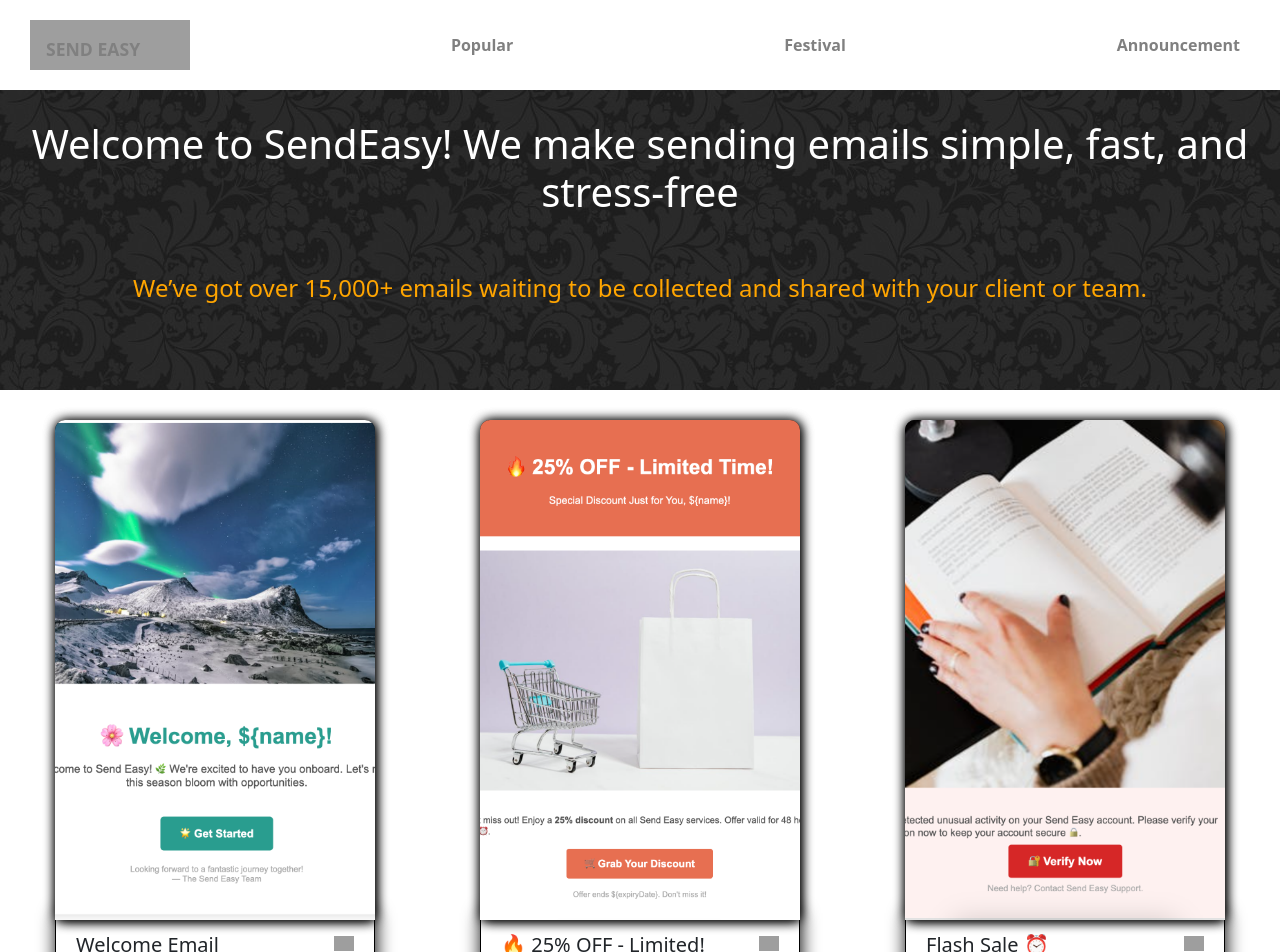
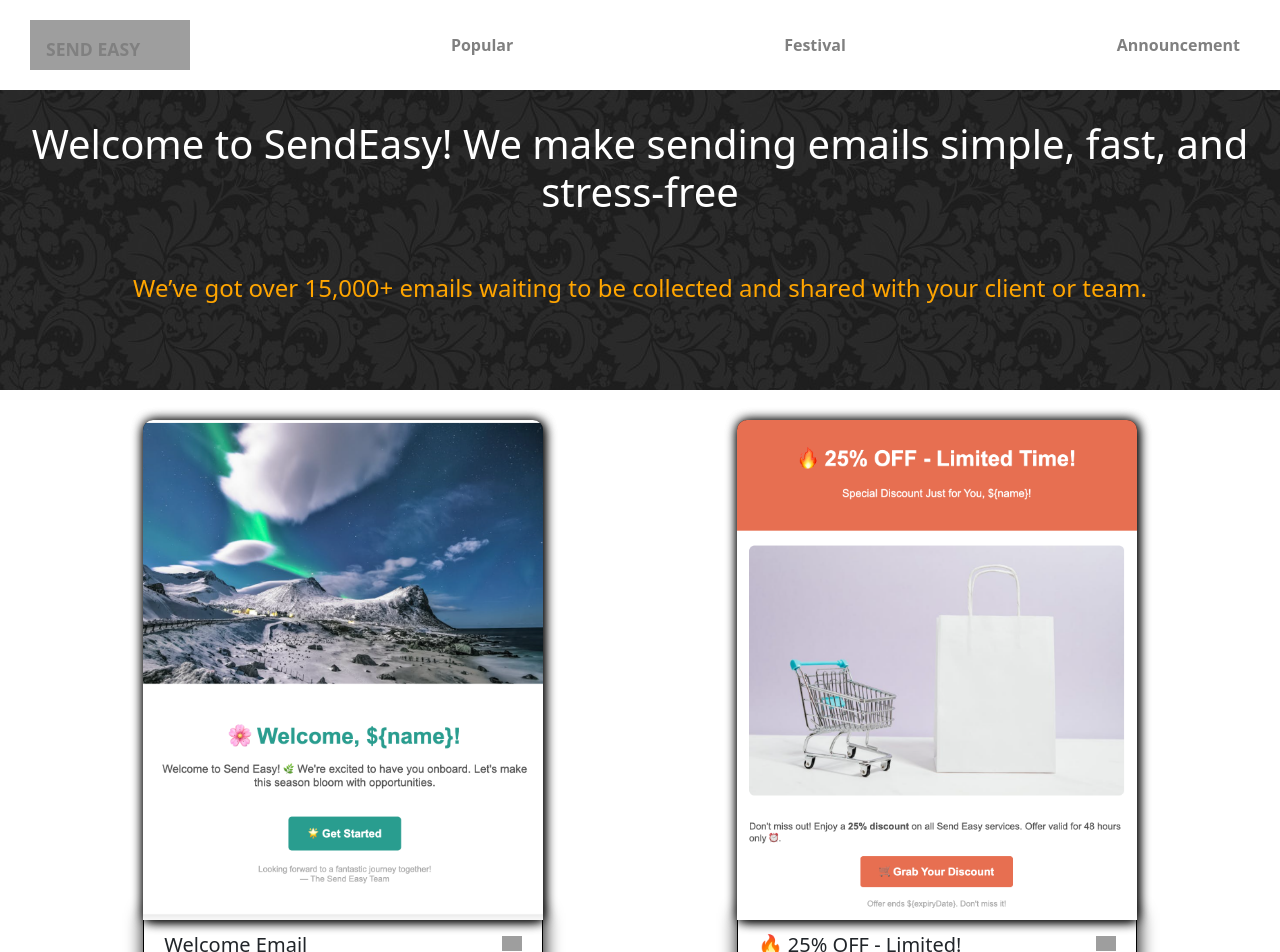
Before and after one commit to sabinacharyadev/sendeasy-client, a React (Vite) app: page / in a window 1280 px wide. Shown: the top 952 px of the page. Built offline with nearby package versions, Linux system fonts and the light colour scheme; grey boxes are pictures that could not be loaded.

Commit message:
card width increased

```diff
--- a/src/Components/EmailDisplayCard.jsx
+++ b/src/Components/EmailDisplayCard.jsx
@@ -79,7 +79,7 @@ const StyledWrapper = styled.div`
     background-size: cover;
     position: relative;
     border-radius: 10px;
-    width: 320px;
+    width: 400px;
     height: 500px;
     background-color: whitesmoke;
     -webkit-box-shadow: 1px 1px 12px #000;
```
